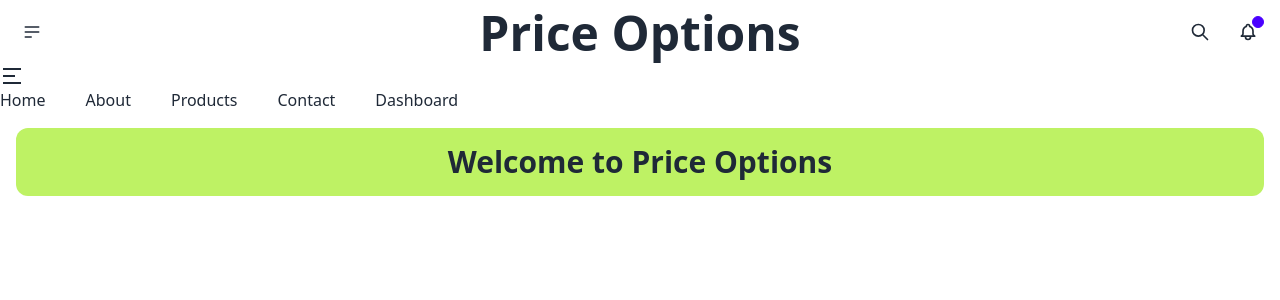
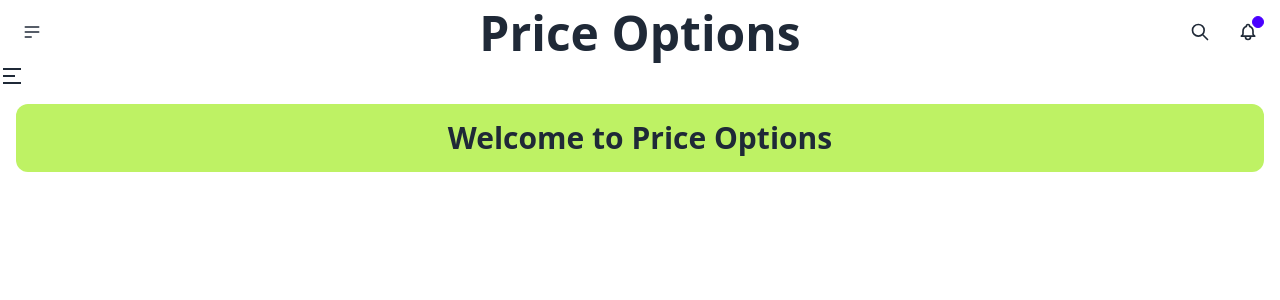
Before and after one commit to tisabbir/price-option, a React (Vite) app: page / in a window 1280 px wide. Shown: the top 300 px of the page. Built offline with nearby package versions, Linux system fonts and the light colour scheme.

Commit message:
on clicking the burger icon the menu appear from the top of the page

```diff
--- a/src/components/Navbar/Navbar.jsx
+++ b/src/components/Navbar/Navbar.jsx
@@ -29,7 +29,11 @@ const Navbar = () => {
         )}
       </div>
 
-      <ul className="md:flex">
+      <ul
+        className={`md:flex absolute duration-1000 bg-cyan-300
+      ${open === true ? "top-24" : "-top-52"}
+      rounded-xl p-4 `}
+      >
         {routes.map((route) => (
           <Link key={route.id} route={route}></Link>
         ))}
```
